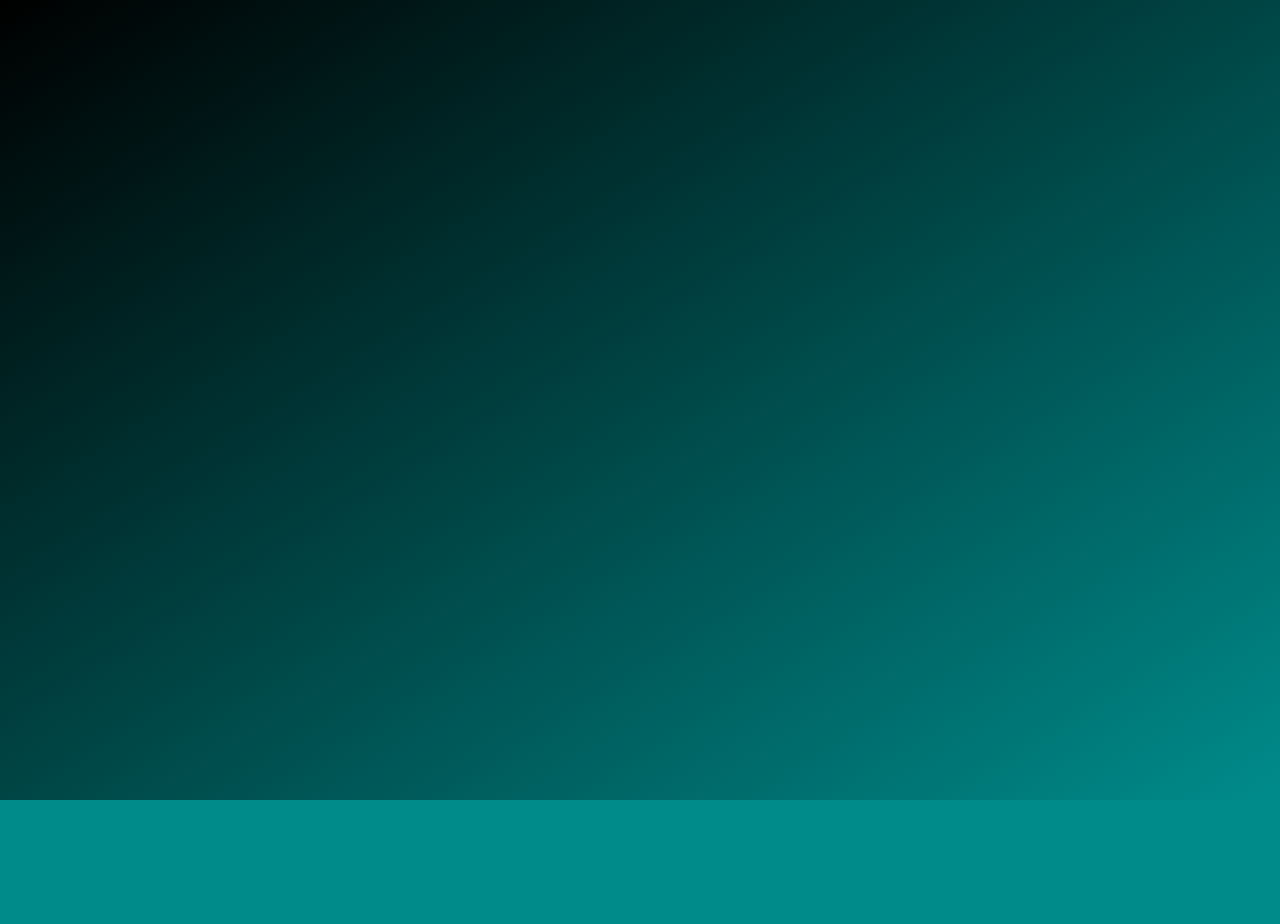
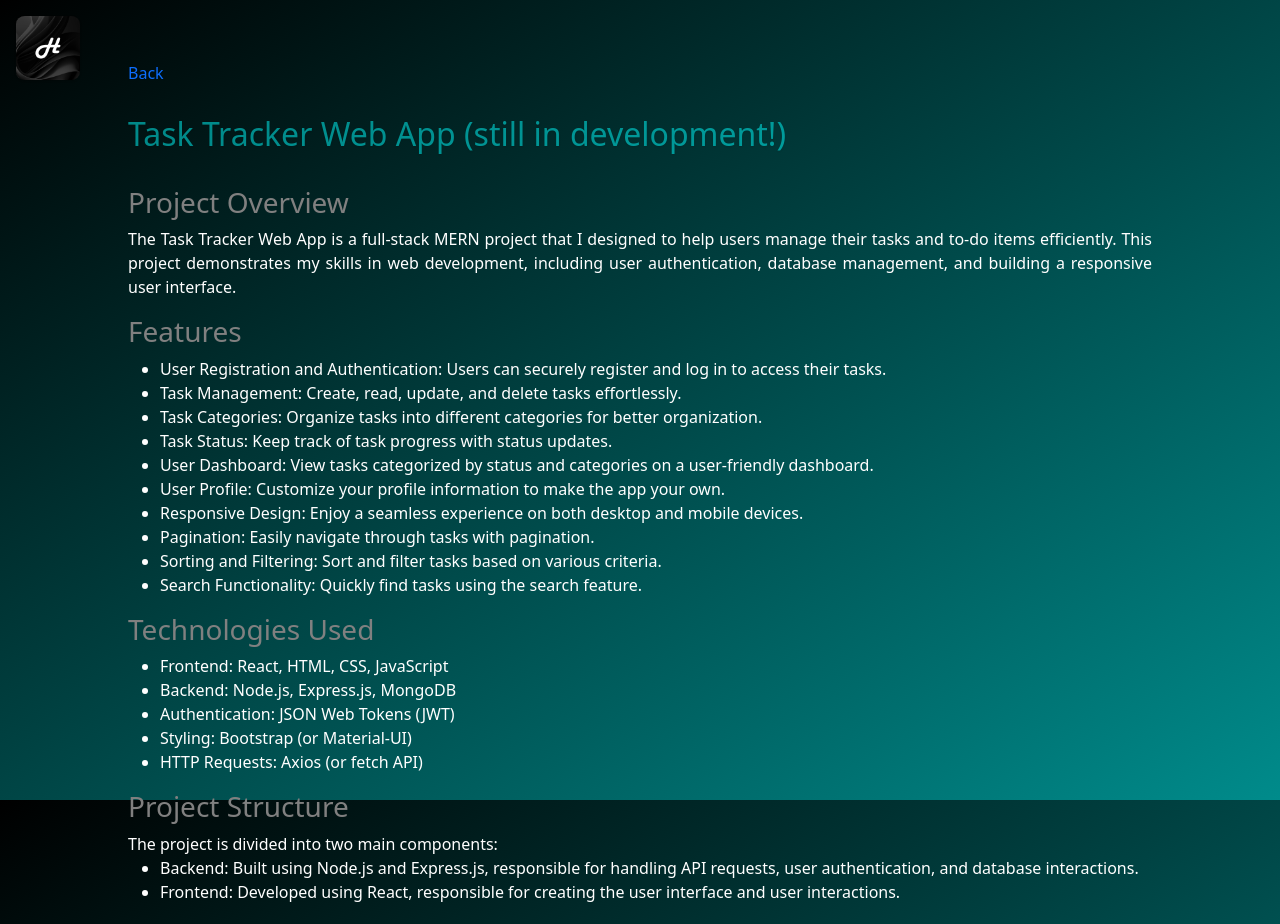
Before and after one commit to HMZMH/hamzah-mahmood-portfolio, a React (Create React App) app: page /project9 in a window 1280 px wide. Before the commit this address had no page. Shown: the top 924 px of the page. Before the commit the page ends 800 px from the top, so only its background shows below. Built offline with nearby package versions, Linux system fonts and the light colour scheme.

Commit message:
Added project 9

```diff
--- a/src/App.css
+++ b/src/App.css
@@ -41,6 +41,10 @@ h5{
     color: cyan !important;
 }
 
+li{
+    color: white;
+}
+
 .socials-div {
     margin-left: 1rem;
     margin-top: 1rem;
--- a/src/App.js
+++ b/src/App.js
@@ -3,9 +3,9 @@ import { BrowserRouter as Router, Route, Routes } from 'react-router-dom';
 import './App.css';
 import 'bootstrap/dist/css/bootstrap.css';
 import Socials from './homepage/Socials.js';
-import Video from './images/Video.mp4';
 import Section1 from './homepage/Section1.js';
 import Section2 from './homepage/Section2.js';
+import Section3 from './homepage/Section3.js';
 import Project1 from './projects/Project1.js';
 import Project2 from './projects/Project2.js';
 import Project3 from './projects/Project3.js';
@@ -14,6 +14,7 @@ import Project5 from './projects/Project5.js';
 import Project6 from './projects/Project6.js';
 import Project7 from './projects/Project7.js';
 import Project8 from './projects/Project8.js';
+import Project9 from './projects/Project9.js';
 
 function Home() {
 
@@ -39,6 +40,10 @@ function Home() {
           <Section2/>
         </section>
 
+        <section className='sections'>
+          <Section3/>
+        </section>
+
       </div>
 
     </div>
@@ -60,6 +65,7 @@ function App() {
           <Route path="/project6" element={<Project6 />} />
           <Route path="/project7" element={<Project7 />} />
           <Route path="/project8" element={<Project8 />} />
+          <Route path="/project9" element={<Project9 />} />
         </Routes>
       </div>
     </Router>
--- a/src/homepage/Section2.js
+++ b/src/homepage/Section2.js
@@ -20,7 +20,7 @@ function Section2() {
             </div>
 
                 <nav>
-                    <h2>Some of my work...</h2>
+                    <h2>Some of my uni work...</h2>
 
                     <br/>
                     <Link to="/project1">
--- /dev/null
+++ b/src/homepage/Section3.js
@@ -0,0 +1,40 @@
+import React from 'react';
+import { Link } from 'react-router-dom';
+import 'bootstrap/dist/css/bootstrap.css';
+import '../homepage/Section3.css';
+import vector1 from '../images/vector1.png';
+import vector2 from '../images/vector2.png';
+import vector3 from '../images/vector3.png';
+import vector4 from '../images/vector4.png';
+import vector5 from '../images/vector5.png';
+import vector6 from '../images/vector6.png';
+import vector7 from '../images/vector7.png';
+import vector8 from '../images/vector8.png';
+
+function Section3() {
+    return(
+        <div className="row">
+
+            <div class="col-md-12">
+
+            </div>
+
+                <nav>
+                    <h2>And some personal projects...</h2>
+
+                    <br/>
+                    <Link to="/project9">
+                        <div className='tile'>
+                            <h5>MERN Task Tracker App</h5>
+                            <p>Personal Project (in development!)</p>
+                            <br/>
+                            <img className='tile-img' src={vector1} alt='Web app vector'/>
+                        </div>
+                    </Link>
+                </nav>
+
+        </div>
+    );
+}
+
+export default Section3;
--- /dev/null
+++ b/src/projects/Project9.js
@@ -0,0 +1,95 @@
+import React from 'react';
+import { Link } from 'react-router-dom';
+import 'bootstrap/dist/css/bootstrap.css';
+import '../projects/Projects.css';
+import Socials from '../homepage/Socials.js';
+
+function Project9() {
+  return (
+    <div className="fluid-container">
+
+      <div className='socials-div' style={{zIndex:'999'}}>
+        <Socials/>
+      </div>
+
+      <div className='content-div'>
+
+      <nav>
+          <Link to="/#project-section" style={{textDecoration:'none'}}>
+            <h6>Back</h6>
+            <br/>
+          </Link>
+        </nav>
+
+        <h2>Task Tracker Web App (still in development!)</h2>
+        <br/>
+
+        <div className='project-paragraphs'>
+
+            <h3>Project Overview</h3>
+            <p>
+            The Task Tracker Web App is a full-stack MERN project that I designed to help users manage their tasks and to-do items efficiently. This project demonstrates my skills in web development, including user authentication, database management, and building a responsive user interface.</p>
+
+            <h3>Features</h3>
+
+            <ul>
+                <li>User Registration and Authentication: Users can securely register and log in to access their tasks.</li>
+                <li>Task Management: Create, read, update, and delete tasks effortlessly.</li>
+                <li>Task Categories: Organize tasks into different categories for better organization.</li>
+                <li>Task Status: Keep track of task progress with status updates.</li>
+                <li>User Dashboard: View tasks categorized by status and categories on a user-friendly dashboard.</li>
+                <li>User Profile: Customize your profile information to make the app your own.</li>
+                <li>Responsive Design: Enjoy a seamless experience on both desktop and mobile devices.</li>
+                <li>Pagination: Easily navigate through tasks with pagination.</li>
+                <li>Sorting and Filtering: Sort and filter tasks based on various criteria.</li>
+                <li>Search Functionality: Quickly find tasks using the search feature.</li>
+            </ul>
+
+            <h3>Technologies Used</h3>
+            <ul>
+                <li>Frontend: React, HTML, CSS, JavaScript</li>
+                <li>Backend: Node.js, Express.js, MongoDB</li>
+                <li>Authentication: JSON Web Tokens (JWT)</li>
+                <li>Styling: Bootstrap (or Material-UI)</li>
+                <li>HTTP Requests: Axios (or fetch API)</li>
+            </ul>
+
+            <h3>Project Structure</h3>
+
+            <p>
+            The project is divided into two main components:
+
+            <ul>
+                <li>Backend: Built using Node.js and Express.js, responsible for handling API requests, user authentication, and database interactions.</li>
+                <li>Frontend: Developed using React, responsible for creating the user interface and user interactions.</li>
+            </ul>
+            </p>
+
+            <p>
+            <h3>Deployment</h3>
+            The Task Tracker Web App is deployed and accessible online. You can visit the live app by clicking the link below:
+
+            <br/><br/>Task Tracker Web App
+
+            <br/><br/>You can explore the source code of this project on GitHub:
+
+            <br/><br/>GitHub Repository
+
+            <br/><br/>Screenshot 1
+            <br/>Image Description: A screenshot showing the task creation form.
+
+            <br/><br/>Screenshot 2
+            <br/>Image Description: A screenshot displaying a list of tasks with categories and status.
+
+            <br/><br/>If you have any questions or would like to discuss this project further, please don't hesitate to contact me.
+            </p>
+
+        </div>
+
+      </div>
+
+    </div>
+  );
+}
+
+export default Project9;
```
Also changed, not shown: src/homepage/Section3.css (added).
